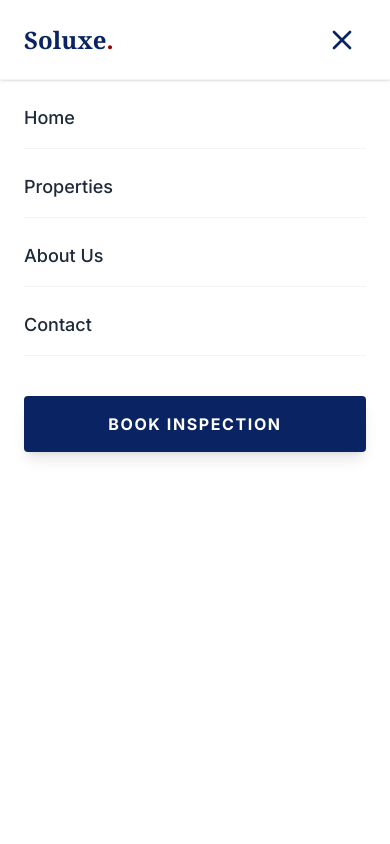
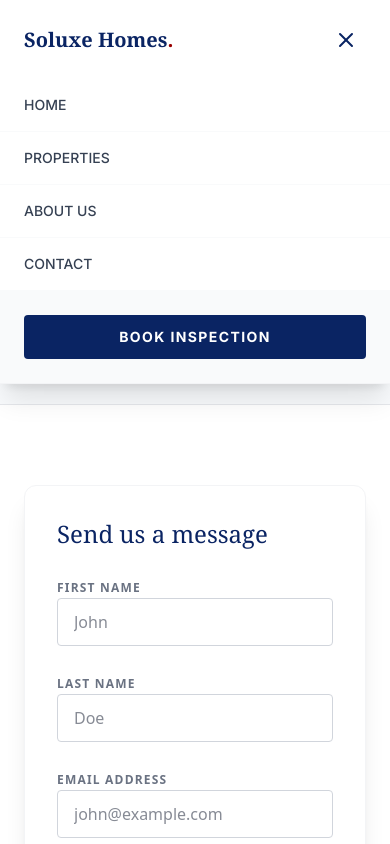
Before and after one commit to vicup18-debug/soluxe-homes, a Next.js app: page /contact in a window 390 px wide. Both pictures are taken after a click on the button 342 px from the left and 39 px from the top of the page. Shown: the top 844 px of the page. Built offline with nearby package versions, Linux system fonts and the light colour scheme.

Commit message:
Restore logo and fix mobile menu style

```diff
--- a/components/shared/Navbar.tsx
+++ b/components/shared/Navbar.tsx
@@ -8,62 +8,63 @@ export default function Navbar() {
     const [isOpen, setIsOpen] = useState(false);
 
     return (
-        <>
-            {/* 1. MAIN NAVBAR (Always on top) */}
-            <nav className="fixed top-0 left-0 right-0 h-20 bg-white z-50 border-b border-gray-100 shadow-sm flex items-center">
-                <div className="container mx-auto px-6 flex items-center justify-between w-full">
+        <nav className="fixed top-0 left-0 right-0 h-20 bg-white z-50 border-b border-gray-100 shadow-sm">
+            <div className="container mx-auto px-6 h-full flex items-center justify-between relative">
 
-                    {/* LOGO */}
+                {/* 1. LOGO (Restored to Full Name) */}
                 <Link href="/" className="flex items-center gap-2" onClick={() => setIsOpen(false)}>
-                        <span className="text-2xl font-serif font-bold text-soluxe-blue">
-                            Soluxe<span className="text-soluxe-red">.</span>
+                    {/* If you prefer an image, uncomment the line below and remove the text span */}
+                    {/* <img src="/images/logo.png" alt="Soluxe Homes" className="h-10 w-auto" /> */}
+
+                    <span className="text-xl md:text-2xl font-serif font-bold text-soluxe-blue">
+                        Soluxe Homes<span className="text-soluxe-red">.</span>
                     </span>
                 </Link>
 
-                    {/* DESKTOP LINKS (Hidden on mobile) */}
+                {/* 2. DESKTOP MENU (Hidden on Mobile) */}
                 <div className="hidden md:flex items-center gap-8">
                     <Link href="/" className="text-sm font-medium text-gray-600 hover:text-soluxe-red transition-colors">HOME</Link>
                     <Link href="/rent" className="text-sm font-medium text-gray-600 hover:text-soluxe-red transition-colors">PROPERTIES</Link>
                     <Link href="/about" className="text-sm font-medium text-gray-600 hover:text-soluxe-red transition-colors">ABOUT</Link>
                     <Link href="/contact" className="text-sm font-medium text-gray-600 hover:text-soluxe-red transition-colors">CONTACT</Link>
+
                     <Link href="/contact" className="bg-soluxe-blue text-white px-5 py-2.5 rounded text-xs font-bold tracking-widest hover:bg-soluxe-red transition-colors flex items-center gap-2">
                         <Phone className="w-3 h-3" /> BOOK CALL
                     </Link>
                 </div>
 
-                    {/* MOBILE TOGGLE BUTTON */}
+                {/* 3. MOBILE HAMBURGER BUTTON */}
                 <button
                     onClick={() => setIsOpen(!isOpen)}
                     className="md:hidden p-2 text-soluxe-blue focus:outline-none"
-                        aria-label="Toggle menu"
                 >
-                        {isOpen ? <X className="w-8 h-8" /> : <Menu className="w-8 h-8" />}
+                    {isOpen ? <X className="w-6 h-6" /> : <Menu className="w-6 h-6" />}
                 </button>
+
+                {/* 4. MOBILE DROPDOWN (Clean Professional List) */}
+                {isOpen && (
+                    <div className="absolute top-full left-0 w-full bg-white border-b border-gray-100 shadow-xl md:hidden flex flex-col">
+                        <Link onClick={() => setIsOpen(false)} href="/" className="px-6 py-4 text-sm font-medium text-gray-700 hover:bg-gray-50 border-b border-gray-50">
+                            HOME
+                        </Link>
+                        <Link onClick={() => setIsOpen(false)} href="/rent" className="px-6 py-4 text-sm font-medium text-gray-700 hover:bg-gray-50 border-b border-gray-50">
+                            PROPERTIES
+                        </Link>
+                        <Link onClick={() => setIsOpen(false)} href="/about" className="px-6 py-4 text-sm font-medium text-gray-700 hover:bg-gray-50 border-b border-gray-50">
+                            ABOUT US
+                        </Link>
+                        <Link onClick={() => setIsOpen(false)} href="/contact" className="px-6 py-4 text-sm font-medium text-gray-700 hover:bg-gray-50 border-b border-gray-50">
+                            CONTACT
+                        </Link>
+                        <div className="p-6 bg-gray-50">
+                            <Link onClick={() => setIsOpen(false)} href="/contact" className="block w-full bg-soluxe-blue text-white text-center py-3 rounded text-sm font-bold tracking-widest">
+                                BOOK INSPECTION
+                            </Link>
+                        </div>
+                    </div>
+                )}
 
             </div>
         </nav>
-
-            {/* 2. MOBILE MENU OVERLAY (Only shows when isOpen is true) */}
-            {isOpen && (
-                <div className="fixed inset-0 top-20 bg-white z-40 md:hidden flex flex-col p-6 space-y-6 overflow-y-auto">
-                    <Link onClick={() => setIsOpen(false)} href="/" className="text-lg font-medium text-gray-800 border-b border-gray-100 pb-4">
-                        Home
-                    </Link>
-                    <Link onClick={() => setIsOpen(false)} href="/rent" className="text-lg font-medium text-gray-800 border-b border-gray-100 pb-4">
-                        Properties
-                    </Link>
-                    <Link onClick={() => setIsOpen(false)} href="/about" className="text-lg font-medium text-gray-800 border-b border-gray-100 pb-4">
-                        About Us
-                    </Link>
-                    <Link onClick={() => setIsOpen(false)} href="/contact" className="text-lg font-medium text-gray-800 border-b border-gray-100 pb-4">
-                        Contact
-                    </Link>
-
-                    <Link onClick={() => setIsOpen(false)} href="/contact" className="bg-soluxe-blue text-white py-4 rounded text-center font-bold tracking-widest shadow-lg mt-4">
-                        BOOK INSPECTION
-                    </Link>
-                </div>
-            )}
-        </>
     );
 }
```
Lines whose indentation alone changed are shown as unchanged.
